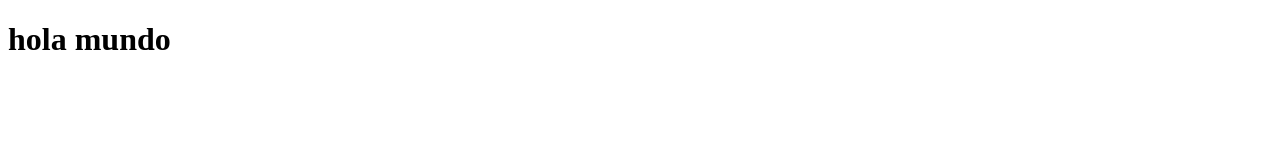
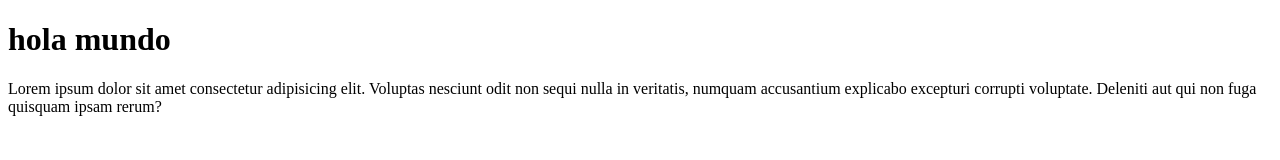
Before and after one commit to zappytw/chekku, a plain HTML site: page index.html in a window 1280 px wide. Drawn offline with Linux system fonts and the light colour scheme.

Commit message:
feat: :sparkles: pruba de commit

```diff
--- a/index.html
+++ b/index.html
@@ -7,5 +7,6 @@
 </head>
 <body>
     <h1>hola mundo</h1>
+    <p>Lorem ipsum dolor sit amet consectetur adipisicing elit. Voluptas nesciunt odit non sequi nulla in veritatis, numquam accusantium explicabo excepturi corrupti voluptate. Deleniti aut qui non fuga quisquam ipsam rerum?</p>
 </body>
 </html>
```
